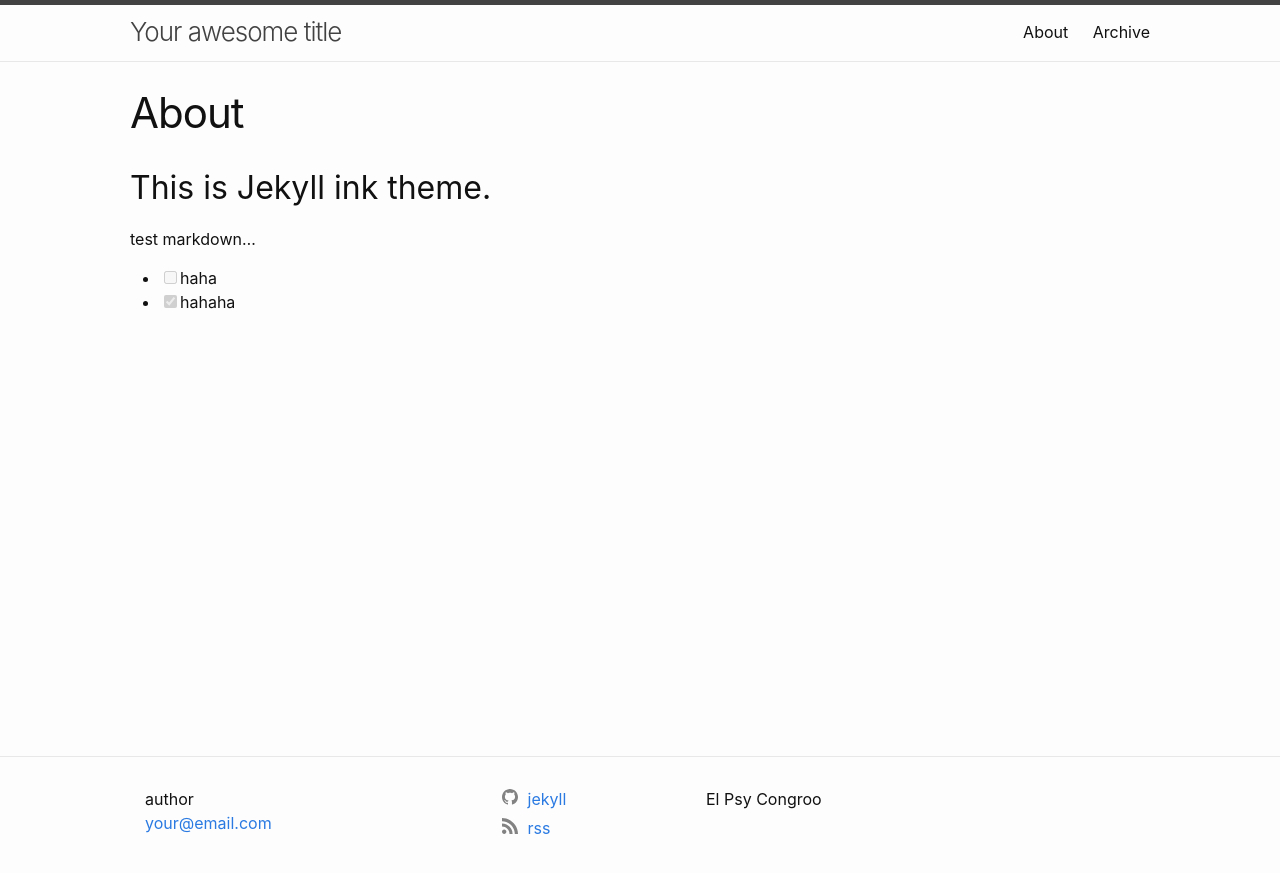
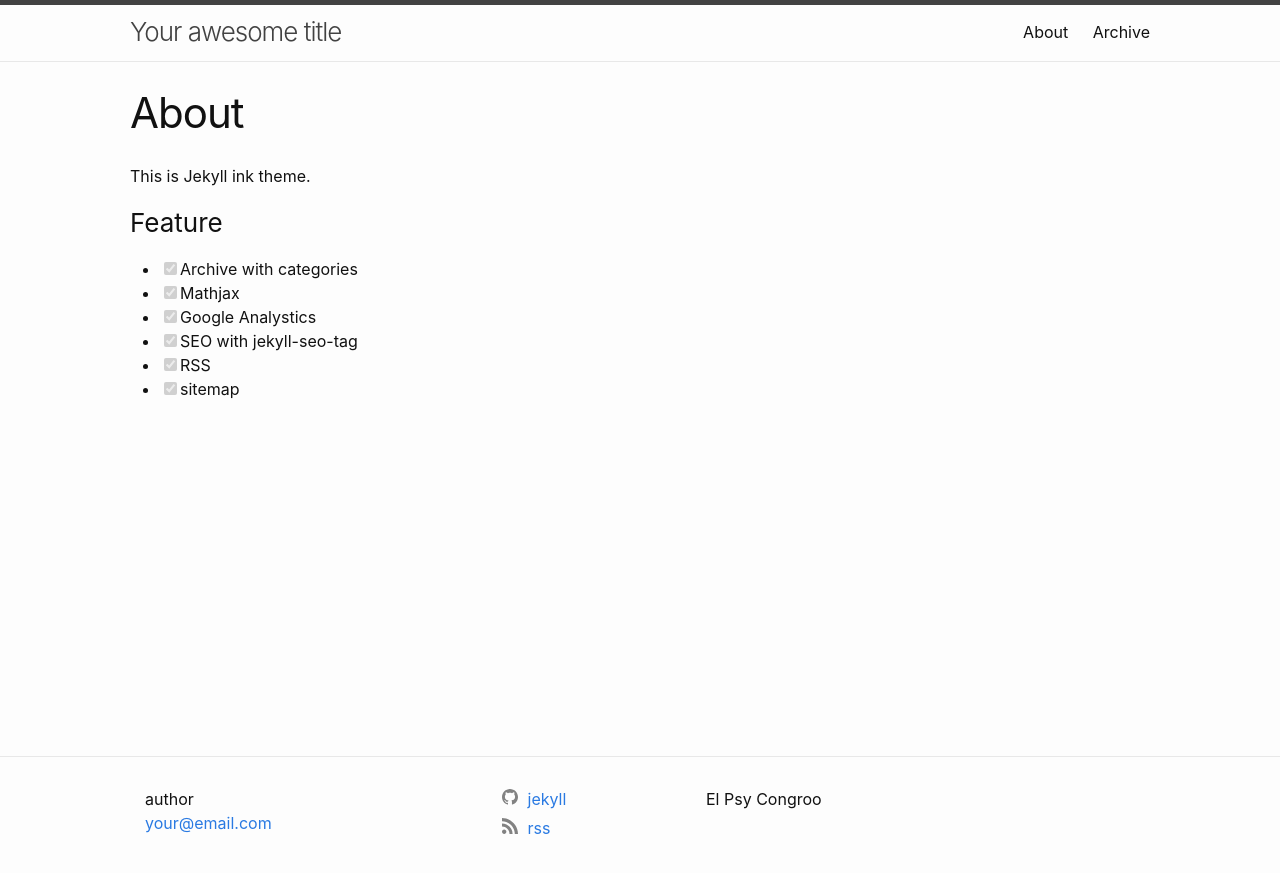
Before and after one commit to kemingy/jekyll-theme-ink, a Jekyll site: the page built from about.md, in a window 1280 px wide. Shown: the top 873 px of the page. Built offline with Jekyll 4.4.1, drawn with Linux system fonts in a browser that asks for light colours.

```diff
--- a/_sass/ink/_base.scss
+++ b/_sass/ink/_base.scss
@@ -148,6 +148,7 @@
 }
 
 code {
+    font-family: 'Lucida Console', Courier, monospace;
     padding: 1px 5px;
 }
 
--- a/about.md
+++ b/about.md
@@ -3,9 +3,13 @@
 title: About
 ---
 
-## This is Jekyll ink theme.
+This is Jekyll ink theme.
 
-test markdown...
+### Feature
 
-- [ ] haha
-- [x] hahaha
+- [x] Archive with categories
+- [x] Mathjax
+- [x] Google Analystics
+- [x] SEO with jekyll-seo-tag
+- [x] RSS
+- [x] sitemap
```
Also changed, not shown: _posts/2018-05-20-this-post-demonstrates-post-content-styles.md (deleted, +0 -107 lines), _posts/2018-08-01-中文.md (+4 -7 lines), _posts/2018-08-02-Test.md (+0 -2 lines).
